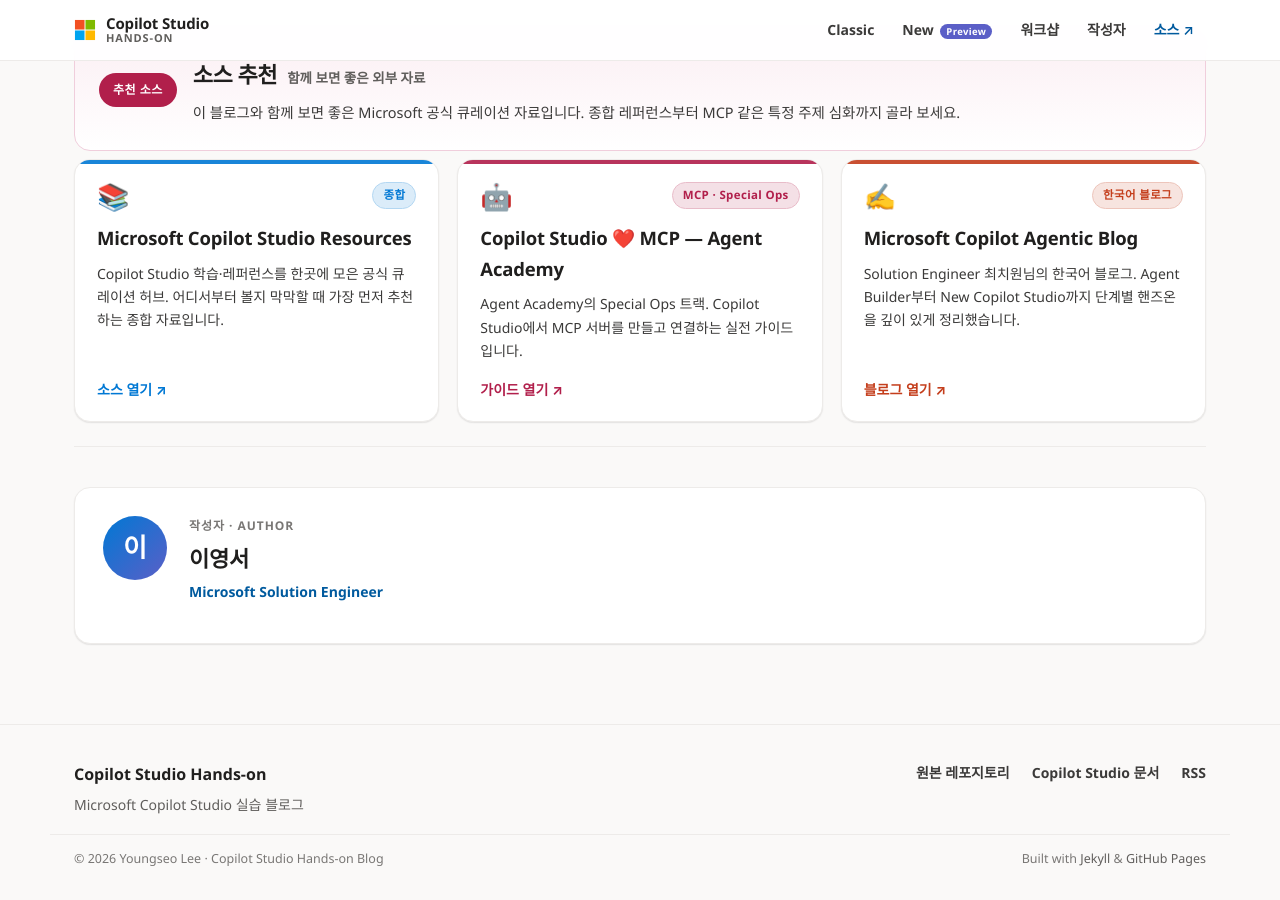
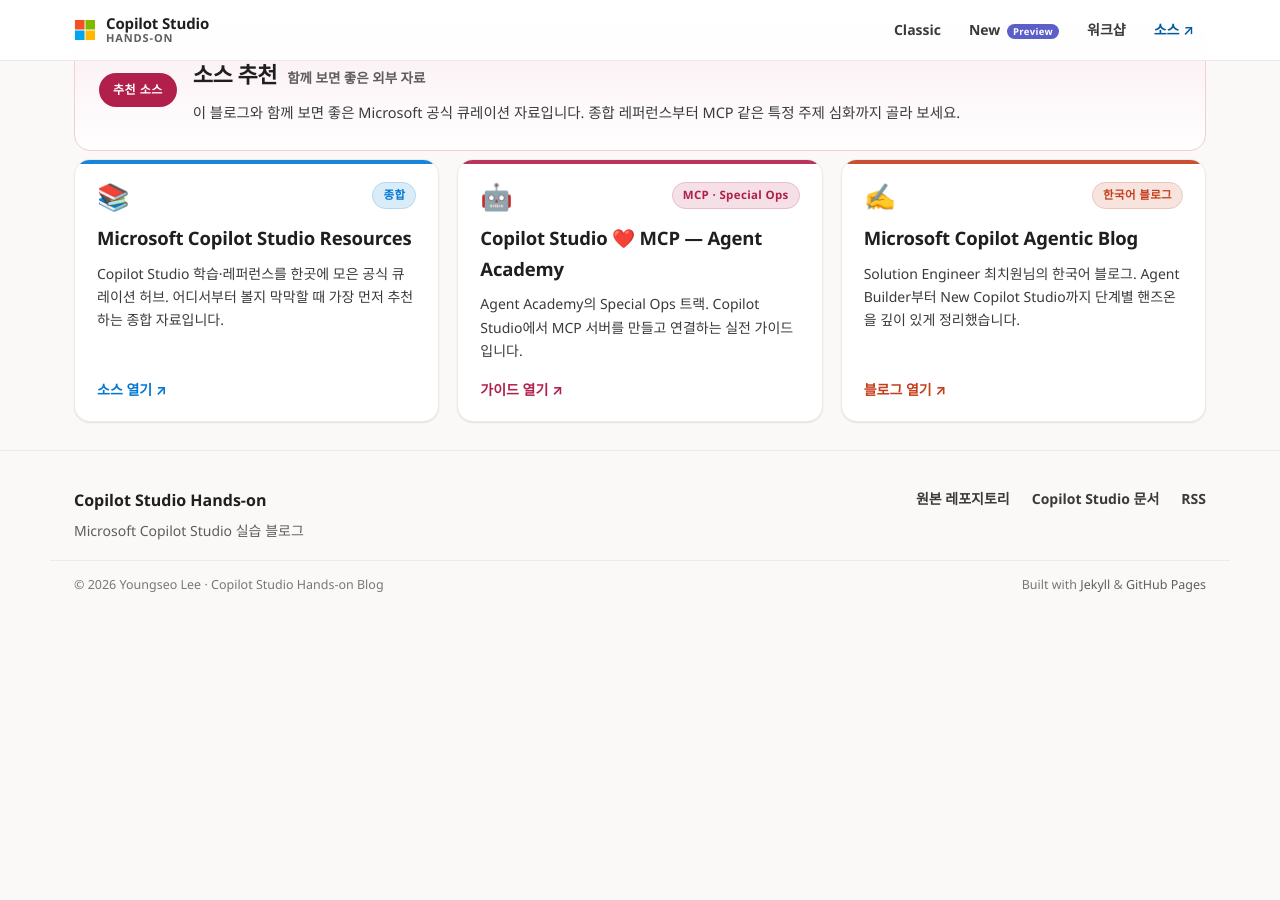
Before and after one commit to baby-crows/Copilot-Studio-Handson-Blog, a Jekyll site: the page built from index.html, in a window 1280 px wide and 900 px high, scrolled down 2031 px. Built offline with Jekyll 4.4.1, drawn with Linux system fonts in a browser that asks for light colours; after the commit the page ends 2657 px from its top, so only the background shows below that.

Commit message:
홈 작성자(Author) 섹션 + 네비 링크 제거

```diff
--- a/_includes/header.html
+++ b/_includes/header.html
@@ -23,7 +23,6 @@
       <a href="{{ '/' | relative_url }}#edition-classic">Classic</a>
       <a href="{{ '/' | relative_url }}#edition-new">New <span class="nav-pill">Preview</span></a>
       <a href="{{ '/' | relative_url }}#workshops">워크샵</a>
-      <a href="{{ '/' | relative_url }}#author">작성자</a>
       <a class="nav-cta" href="https://github.com/baby-crows/Copilot-Studio-Hands-on" target="_blank" rel="noopener">소스 ↗</a>
     </nav>
   </div>
--- a/_layouts/home.html
+++ b/_layouts/home.html
@@ -115,15 +115,4 @@
       </a>
     </div>
   </section>
-
-  <section class="author-section" id="author">
-    <div class="author-card">
-      <div class="author-avatar" aria-hidden="true">이</div>
-      <div class="author-body">
-        <p class="author-eyebrow">작성자 · Author</p>
-        <h2 class="author-name">이영서</h2>
-        <p class="author-role">Microsoft Solution Engineer</p>
-      </div>
-    </div>
-  </section>
 </div>
```
